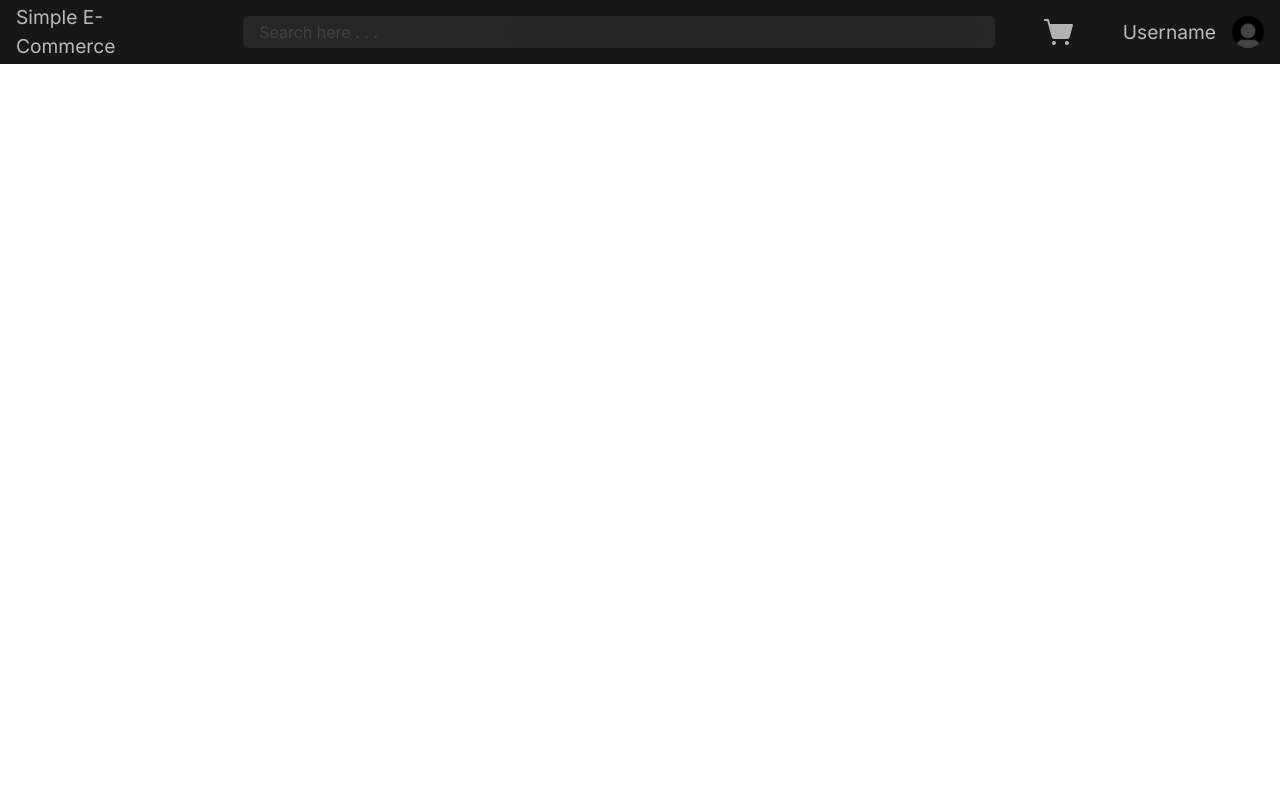
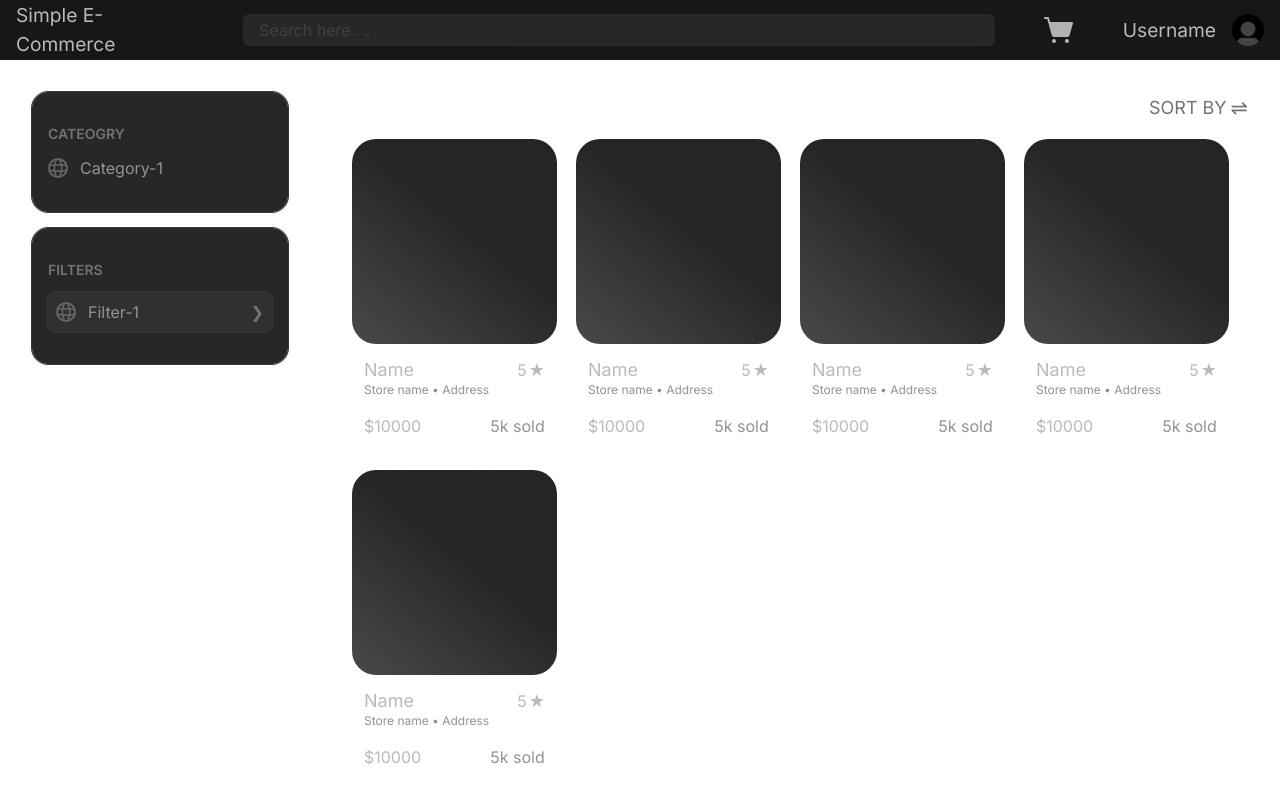
Before and after one commit to detrna/project-simple-e-commerce-frontend, a Next.js app: page / in a window 1280 px wide. Built offline with nearby package versions, Linux system fonts and the light colour scheme.

Commit message:
feat: home page ui

```diff
--- a/src/app/globals.css
+++ b/src/app/globals.css
@@ -2,7 +2,7 @@
 
 :root {
   --background: #ffffff;
-  --foreground: #171717;
+  --foreground: #222222;
 }
 
 @theme inline {
@@ -14,7 +14,7 @@
 
 @media (prefers-color-scheme: dark) {
   :root {
-    --background: #0a0a0a;
+    --background: #222222;
     --foreground: #ededed;
   }
 }
@@ -24,10 +24,6 @@ body {
   color: var(--foreground);
   font-family: Arial, Helvetica, sans-serif;
 }
-
-/* * {
-  outline: 1px solid #676767;
-} */
 
 .bg-black-1 {
   background-color: #171717;
@@ -41,6 +37,22 @@ body {
   background-color: #202020;
 }
 
+.bg-black-4 {
+  background-color: #272727;
+}
+
+.bg-black-5 {
+  background-color: #303030;
+}
+
 .text-white-1 {
   color: #bababa;
 }
+
+.text-white-2 {
+  color: #939393;
+}
+
+.text-white-3 {
+  color: #737373;
+}
--- a/src/app/layout.tsx
+++ b/src/app/layout.tsx
@@ -34,7 +34,9 @@ export default function RootLayout({
       className={`${geistSans.variable} ${geistMono.variable} h-full antialiased`}
     >
       <body className={`min-h-full flex flex-col ${inter.className}`}>
-        <Navbar></Navbar>
+        <nav className="sticky top-0 w-full">
+          <Navbar></Navbar>
+        </nav>
         {children}
       </body>
     </html>
--- a/src/app/page.tsx
+++ b/src/app/page.tsx
@@ -1,3 +1,36 @@
+import { Item, itemDetails } from "@/components/Item";
+import { Sidebar } from "@/components/Sidebar";
+
+const itemPlaceholder: itemDetails = {
+  image: "/item.jpg",
+  store: "Store name",
+  name: "Name",
+  price: 10000,
+  address: "Address",
+  star: 5.0,
+  sold: 5000,
+};
+
 export default function Home() {
-  return <h1></h1>;
+  return (
+    <div className="flex gap-8 p-8">
+      <div className="fixed w-64 h-screen">
+        <Sidebar />
+      </div>
+      <div className="flex flex-col gap-4 w-full ml-80">
+        <div className="flex w-full justify-end items-center gap-1 cursor-pointer">
+          <p className="text-white-3 text-lg">SORT BY</p>
+          <p className="text-white-3 text-[1.3rem]">⇌</p>
+        </div>
+
+        <div className="grid grid-cols-4 w-full gap-y-8">
+          <Item {...itemPlaceholder}></Item>
+          <Item {...itemPlaceholder}></Item>
+          <Item {...itemPlaceholder}></Item>
+          <Item {...itemPlaceholder}></Item>
+          <Item {...itemPlaceholder}></Item>
+        </div>
+      </div>
+    </div>
+  );
 }
--- /dev/null
+++ b/src/components/Item.tsx
@@ -0,0 +1,66 @@
+import Link from "next/link";
+
+export type itemDetails = {
+  image: string;
+  name: string;
+  store: string;
+  address: string;
+  price: number;
+  star: number;
+  sold: number;
+};
+
+function formatSold(sold: number): string {
+  const digits: string[] = sold.toString().split("");
+  let text: string = "";
+
+  if (digits.length < 4) {
+    return (text = sold.toString());
+  } else {
+    text = digits[0];
+  }
+
+  if (digits[1] !== "0") {
+    text += "." + digits[1];
+  }
+
+  if (digits.length < 7) {
+    text += "k";
+  } else if (digits.length < 11) {
+    text += "m";
+  }
+
+  return text;
+}
+
+export function Item(props: itemDetails) {
+  return (
+    <div className="flex flex-col w-[16vw] justify-center gap-3">
+      <div className="flex justify-center items-center aspect-square rounded-3xl overflow-hidden">
+        <Link className="size-full" href={""}>
+          <img className="size-full" src={props.image} alt={props.name} />
+        </Link>
+      </div>
+      <div className="flex justify-between px-3">
+        <div className="flex flex-col gap-4 w-full">
+          <div className="flex flex-col -space-y-0.5">
+            <p className="text-white-1 text-lg">{props.name}</p>
+            <p className="text-white-2 text-xs whitespace-nowrap">
+              {props.store} • {props.address}
+            </p>
+          </div>
+          <p className="text-white-1">${props.price}</p>
+        </div>
+        <div className="flex flex-col justify-between">
+          <div className="flex justify-end w-full gap-0.5">
+            <p className="text-white-1 text-[1rem] pt-0.5">{props.star}</p>
+            <p className="text-white-1 text-lg">★</p>
+          </div>
+          <p className="whitespace-nowrap text-white-2">
+            {formatSold(props.sold)} sold
+          </p>
+        </div>
+      </div>
+    </div>
+  );
+}
--- a/src/components/Navbar.tsx
+++ b/src/components/Navbar.tsx
@@ -1,10 +1,14 @@
+import Link from "next/link";
+
 export function Navbar() {
   return (
-    <div className="flex gap-12 h-[8vh] items-center px-4 bg-black-1">
+    <div className="flex gap-12 h-[7.5vh] items-center px-4 bg-black-1">
       <div className="flex w-[14vw] justify-center">
-        <h1 className="text-[1.2rem] font-normal text-white-1 cursor-pointer">
-          Simple E-Commerce
-        </h1>
+        <Link href={"/"}>
+          <h1 className="text-[1.2rem] font-normal text-white-1 cursor-pointer">
+            Simple E-Commerce
+          </h1>
+        </Link>
       </div>
       <div className="flex-1 bg-black-2 py-1 px-4 rounded-md">
         <input
@@ -15,7 +19,7 @@ export function Navbar() {
       <div className="size-8 flex items-center cursor-pointer">
         <img src={"/ShoppingCartSimple.svg"} />
       </div>
-      <div className="h-full flex items-center gap-4 items-center">
+      <div className="h-full flex gap-4 items-center">
         <p className="font-normal text-white-1 text-[1.2rem]">Username</p>
         <img className="size-8 cursor-pointer" src={"/avatar.svg"}></img>
       </div>
--- /dev/null
+++ b/src/components/Sidebar.tsx
@@ -0,0 +1,44 @@
+import { ReactNode } from "react";
+
+function category(name: string): ReactNode {
+  return (
+    <div className="flex items-center gap-3 cursor-pointer">
+      <img className="size-5" src="/globe.svg"></img>
+      <p className="text-white-2 text-md">{name}</p>
+    </div>
+  );
+}
+
+function filter(name: string): ReactNode {
+  return (
+    <div className="flex justify-between items-center bg-black-5 outline-1 outline-[#373737] rounded-md p-2 cursor-pointer">
+      <div className="flex items-center gap-3">
+        <img className="size-5" src="/globe.svg"></img>
+        <p className="text-white-2 text-md">{name}</p>
+      </div>
+      <div>
+        <p className="text-white-3 text-md font-medium">❯</p>
+      </div>
+    </div>
+  );
+}
+
+function sidebarBox(name: string, components: ReactNode): ReactNode {
+  return (
+    <div className="flex flex-col gap-3 px-4 py-8 bg-black-4 outline-1 outline-[#373737] rounded-2xl">
+      <div>
+        <p className="text-white-3 font-semibold text-sm">{name}</p>
+      </div>
+      <div className="flex flex-col gap-6">{components}</div>
+    </div>
+  );
+}
+
+export function Sidebar() {
+  return (
+    <div className="flex flex-col h-full w-[20vw] gap-4">
+      {sidebarBox("CATEOGRY", category("Category-1"))}
+      {sidebarBox("FILTERS", filter("Filter-1"))}
+    </div>
+  );
+}
```
Also changed, not shown: public/item.jpg (added).
